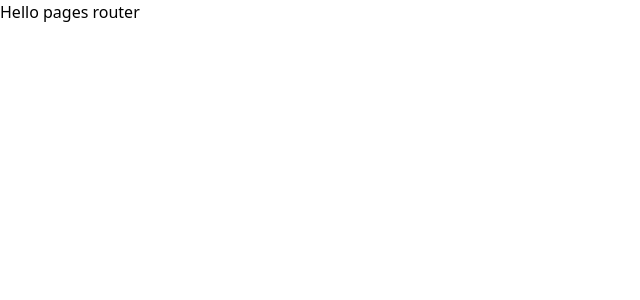
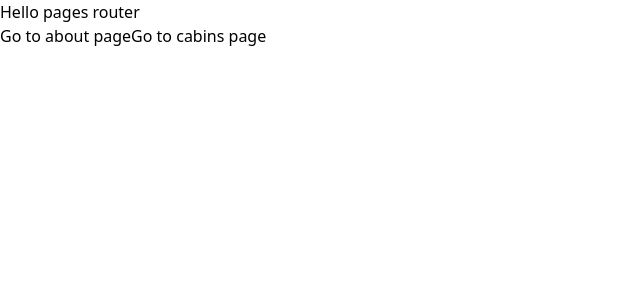
Before and after one commit to RaptorFF/Next.js-Pages-Router, a Next.js app: page / in a window 1280 px wide. Shown: the top 300 px of the page, without its empty margins (0-640 px from the left). Built offline with nearby package versions, Linux system fonts and the light colour scheme.

Commit message:
Routes, Pages and Navigation

```diff
--- /dev/null
+++ b/pages/about.js
@@ -0,0 +1,5 @@
+function About() {
+  return <div>About page</div>;
+}
+
+export default About;
--- /dev/null
+++ b/pages/cabins.js
@@ -0,0 +1,5 @@
+function Cabins() {
+  return <div>Cabins page</div>;
+}
+
+export default Cabins;
--- a/pages/index.js
+++ b/pages/index.js
@@ -1,3 +1,15 @@
+import Link from "next/link";
+
 export default function Home() {
-  return <h1>Hello pages router</h1>;
+  return (
+    <>
+      <div>
+        <h1>Hello pages router</h1>
+      </div>
+      <div>
+        <Link href="/about">Go to about page</Link>
+        <Link href="/cabins">Go to cabins page</Link>
+      </div>
+    </>
+  );
 }
```
